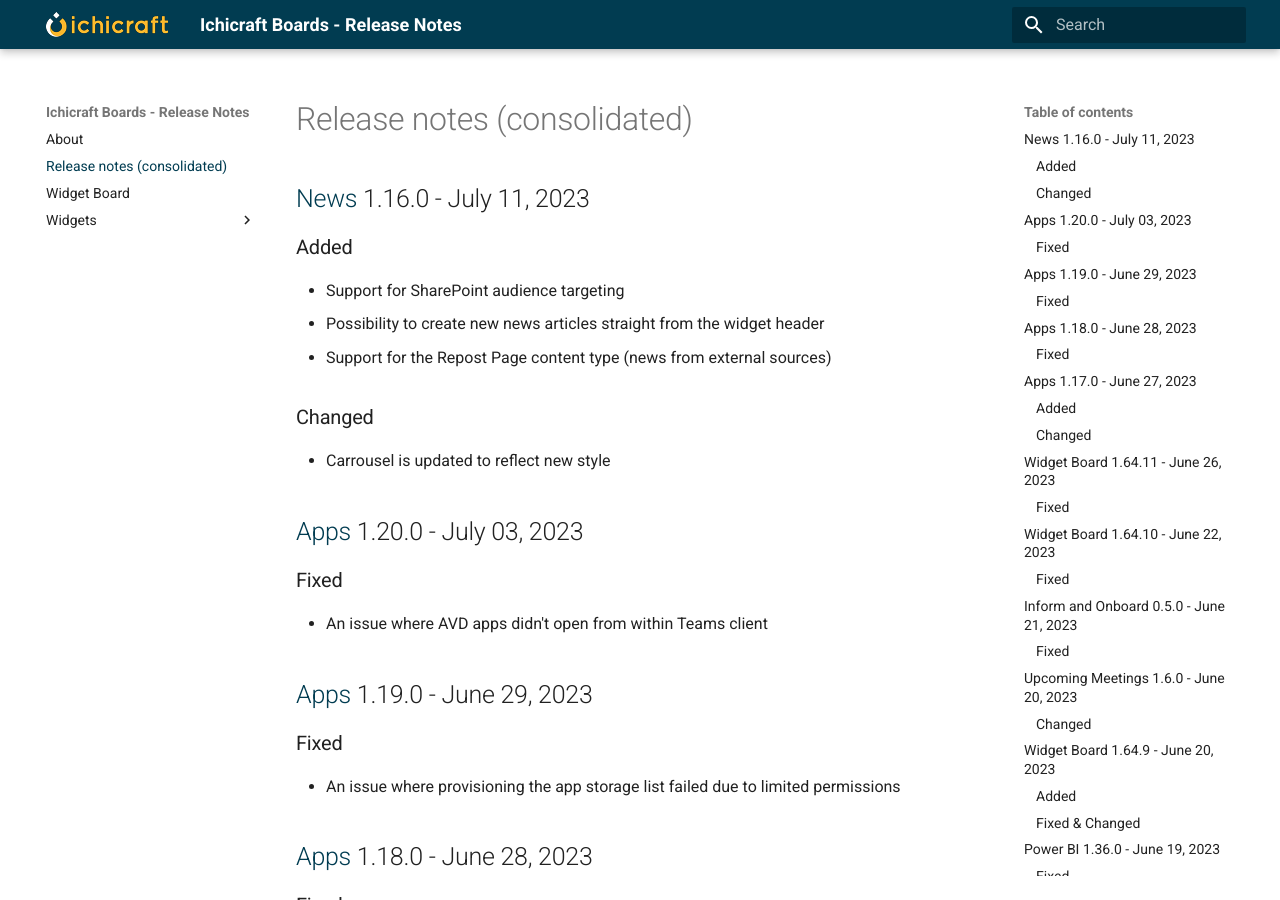
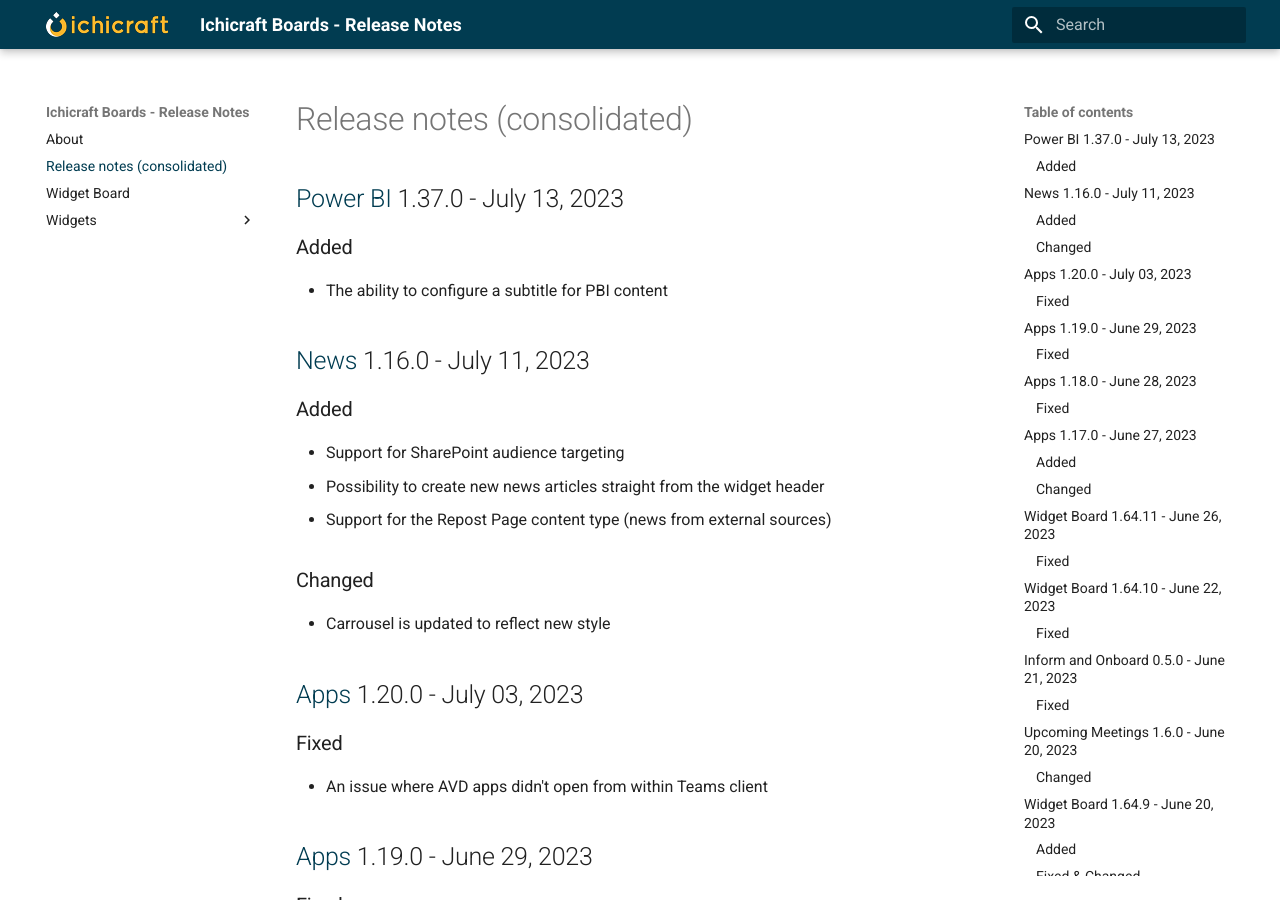
Before and after one commit to ichicraft/widgets-docs, an MkDocs documentation site: the page built from docs/Release-notes-(consolidated).md, in a window 1280 px wide and 900 px high. Built offline with MkDocs 1.6.1 and Material for MkDocs 9.7.7, drawn with Linux system fonts in a browser that asks for light colours.

Commit message:
Release notes updated by BuildService

```diff
--- a/docs/Release-notes-(consolidated).md
+++ b/docs/Release-notes-(consolidated).md
@@ -1,3 +1,8 @@
+## [Power BI](./Widgets/Power BI.md) 1.37.0 - July 13, 2023
+
+###Added
+- The ability to configure a subtitle for PBI content
+
 ## [News](./Widgets/News.md) 1.16.0 - July 11, 2023
 
 ### Added
--- a/docs/Widgets/Power BI.md
+++ b/docs/Widgets/Power BI.md
@@ -1,3 +1,8 @@
+## 1.37.0 - July 13, 2023
+
+###Added
+- The ability to configure a subtitle for PBI content
+
 ## 1.36.0 - June 19, 2023
 
 ###Fixed
```
